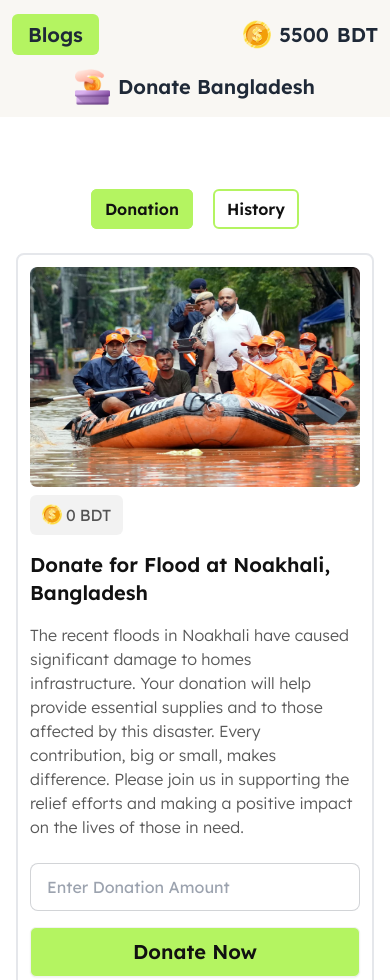
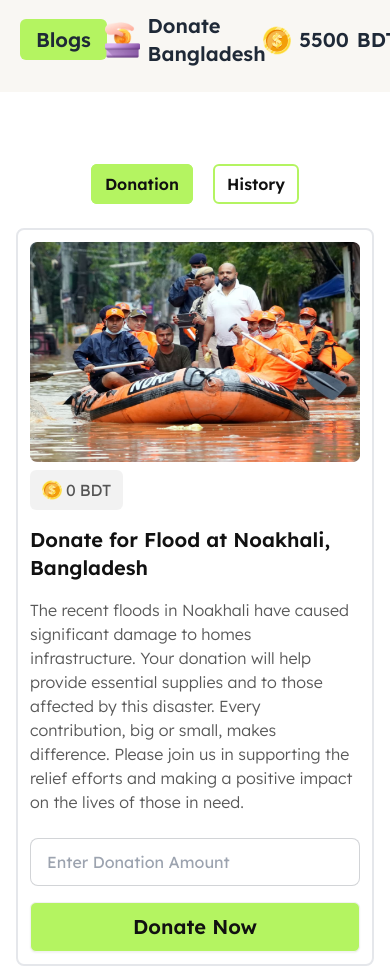
Before and after one commit to rejaul48/assignment5, a plain HTML site: page index.html in a window 390 px wide. Shown: the top 980 px of the page. Drawn offline with nearby package versions, Linux system fonts and the light colour scheme.

Commit message:
header issue but not fixed now

```diff
--- a/index.html
+++ b/index.html
@@ -48,7 +48,6 @@
 
         <header class="bg-bgPrimary">
 
-            <div class="hidden md:block">
             <nav class="flex justify-between items-center pt-3 pb-6 px-5  max-w-[1300px] mx-auto
 
             ">
@@ -69,49 +68,18 @@
 
                    ">
                     <img src="assets/coin.png" alt="coin png">
-                        <span class="text-xl font-semibold" id="myBalance">5500</span>
+                    <span class="text-xl font-semibold " id="myBalance">5500</span>
                     <span class="text-xl font-semibold">BDT</span>
                 </div>
 
 
             </nav>
-            </div>
-            <!-- for mobile -->
-
-            <nav class="pt-5 px-3 md:hidden">
-
-                <div class="flex justify-between items-center">
-                    <div class="left
-                w-6/12
-               ">
-                        <a href="blogs.html" class="text-xl font-semibold bg-primary px-4 py-2 rounded-md">Blogs</a>
-                    </div>
-                    <div class="right flex items-center justify-end gap-2
-               w-6/12
-               ">
-                        <img src="assets/coin.png" alt="coin png">
-                        <span class="text-xl font-semibold">5500</span>
-                        <span class="text-xl font-semibold">BDT</span>
-                    </div>
-                </div>
-
-                <div class="center flex items-center gap-2
-                 mt-5 justify-center pb-3
-                ">
-                    <img src="assets/logo.png" alt="donation logo png" class="w-[35px]">
-                    <p class="text-xl font-semibold">Donate Bangladesh</p>
-                </div>
-
-
-            </nav>
-
-
 
         </header>
 
 
         <!-- donation and history button -->
-        <div class="donation_button_container" >
+        <div class="donation_button_container">
             <ul id="buttonContainer" class="donate_history_btn flex justify-center items-center gap-5 pt-20">
                 <li> <a href="#" id="donate_btn" class="active_btn_donate_history px-3 py-2 rounded-md font-semibold text-md
                  border-2 border-primary
--- a/js/main.js
+++ b/js/main.js
@@ -5,8 +5,6 @@ const donateBtn = document.getElementById('donate_btn');
 const donateHistory = document.getElementById('donate_history_btn');
 // mybalance
 const myBalance = document.getElementById('myBalance');
-
-
 
 donateBtn.addEventListener('click', function () {
 
```
Lines whose indentation alone changed are shown as unchanged.
